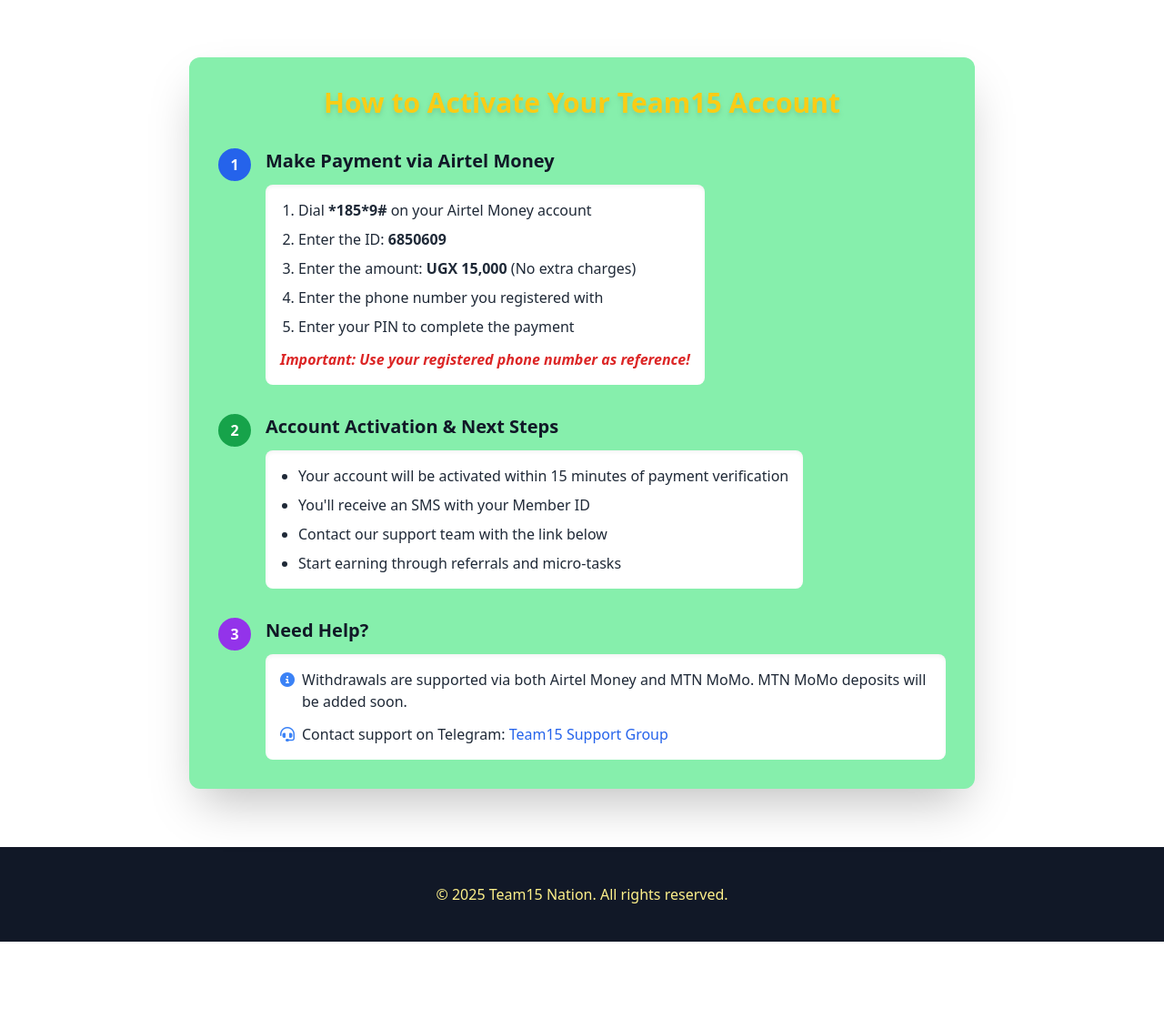
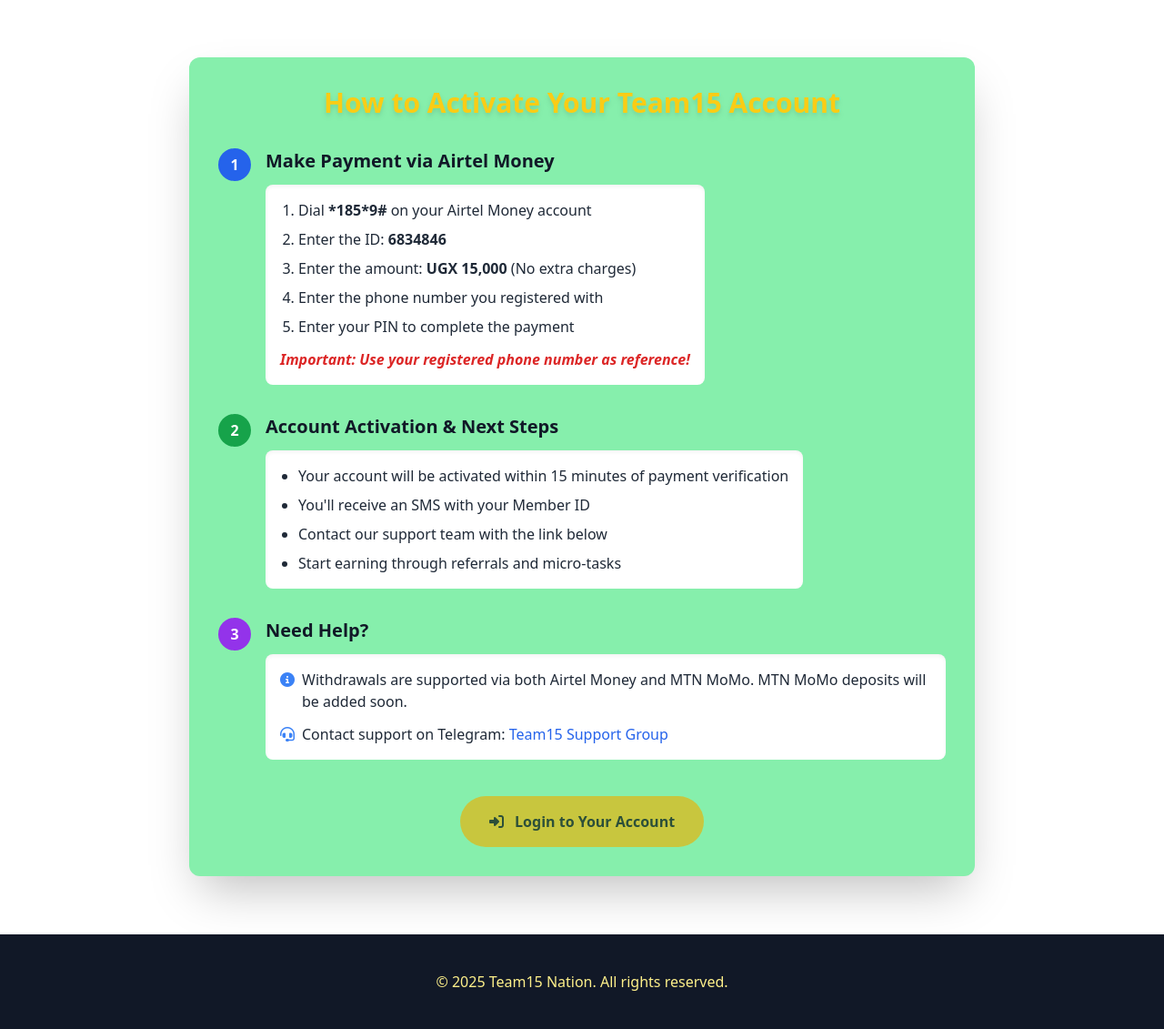
Before and after one commit to Gambredxx/Team15, a Flask app: page /instructions in a window 1280 px wide. Shown: the part 229-1360 px from the top of the page at 91% size. Before the commit the page ends 1264 px from the top, so only its background shows below. Run offline with Flask 3, Linux system fonts and the light colour scheme; some libraries are stand-ins or nearby versions.

Commit message:
Your commit message here

```diff
--- a/templates/instructions.html
+++ b/templates/instructions.html
@@ -63,7 +63,7 @@
                 <div class="bg-white p-4 rounded-lg shadow-inner">
                   <ol class="list-decimal pl-5 space-y-2 text-gray-800">
                     <li>Dial <strong>*185*9#</strong> on your Airtel Money account</li>
-                    <li>Enter the ID: <strong>6850609</strong></li>
+                    <li>Enter the ID: <strong>6834846</strong></li>
                     <li>Enter the amount: <strong>UGX 15,000</strong> (No extra charges)</li>
                     <li>Enter the phone number you registered with</li>
                     <li>Enter your PIN to complete the payment</li>
@@ -107,6 +107,13 @@
               </div>
             </div>
           </div>
+
+          <!-- Login Button Section -->
+          <div class="mt-10 text-center">
+            <a href="#" class="inline-block px-8 py-4 bg-yellow-500 text-black font-bold rounded-full hover:bg-yellow-400 transition duration-300 animate-pulse">
+              <i class="fas fa-sign-in-alt mr-2"></i> Login to Your Account
+            </a>
+          </div>
         </div>
       </div>
     </div>
```
